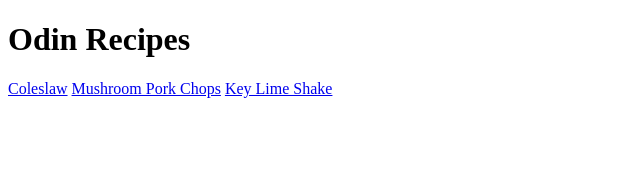
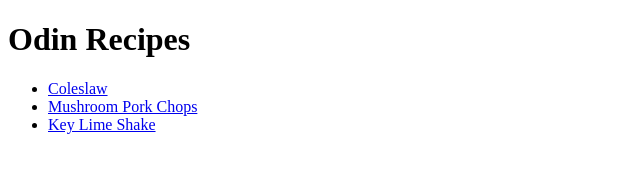
Before and after one commit to erictheericx1/odin-recipes, a plain HTML site: page index.html in a window 1280 px wide. Shown: the whole page, without its empty margins (0-640 px from the left). Drawn offline with Linux system fonts and the light colour scheme.

Commit message:
index page orginized

```diff
--- a/index.html
+++ b/index.html
@@ -7,8 +7,10 @@
 
     <body>
         <h1>Odin Recipes</h1>
-        <a href="recipes/coleslaw.html">Coleslaw</a>
-        <a href="recipes/mushroom-pork-chops.html">Mushroom Pork Chops</a>
-        <a href="recipes/key-lime-shake.html">Key Lime Shake</a>
+        <ul>
+            <li><a href="recipes/coleslaw.html">Coleslaw</a></li>
+            <li><a href="recipes/mushroom-pork-chops.html">Mushroom Pork Chops</a></li>
+            <li><a href="recipes/key-lime-shake.html">Key Lime Shake</a></li>
+        </ul>
 
     </body>
```
